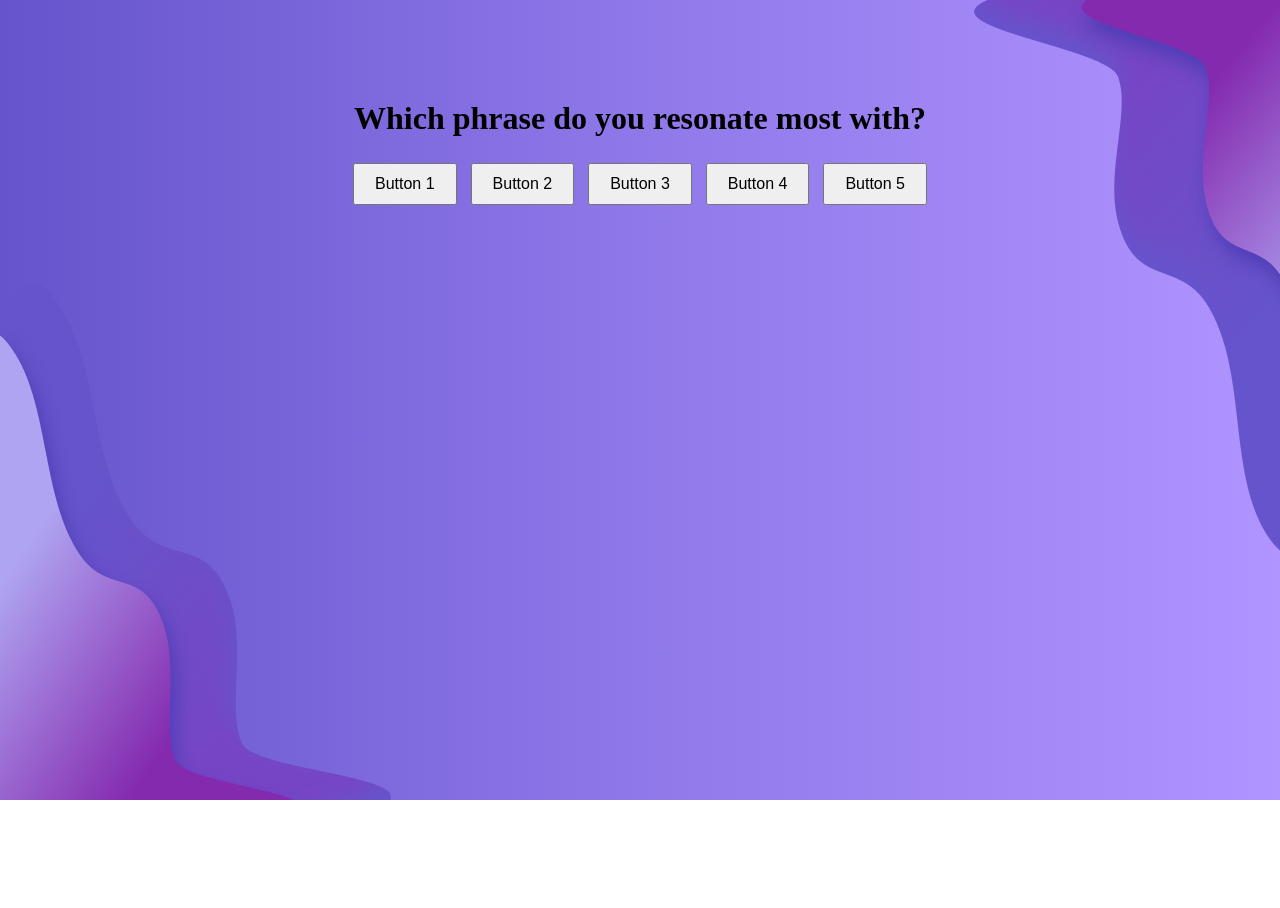
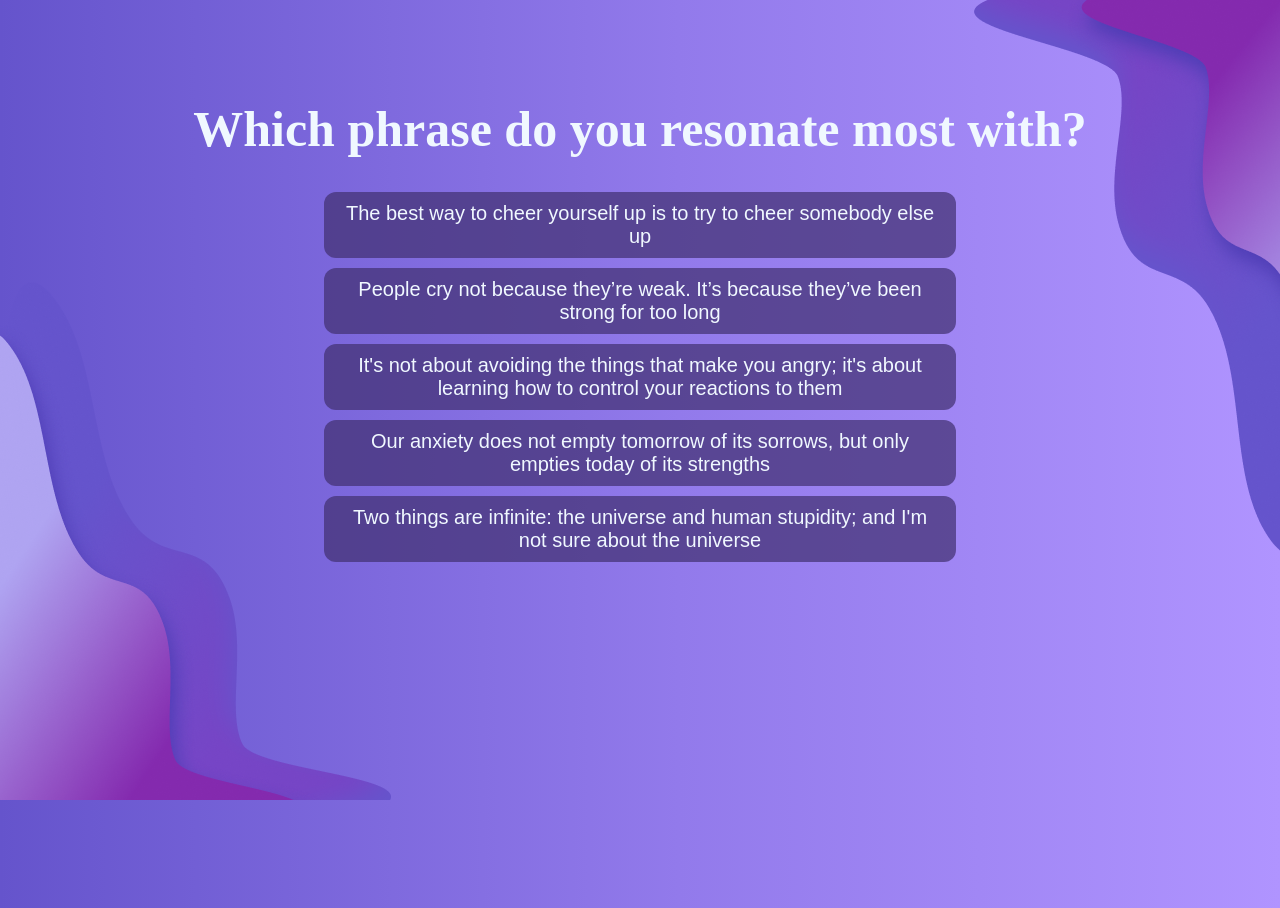
Before and after one commit to cse110-sp23-group6/SixthSense, a plain HTML site: page emotions2/emotions2.html in a window 1280 px wide. Before the commit the page ends 800 px from the top, so only its background shows below. Drawn offline with Linux system fonts and the light colour scheme.

Commit message:
added all the components need to do some touch up + makek vectors shrink with screen size

```diff
--- a/emotions2/emotions2.html
+++ b/emotions2/emotions2.html
@@ -1,5 +1,5 @@
 <!DOCTYPE html>
-<html>
+<html lang="en">
 <head>
   <title>Emotions2 page</title>
   <link rel="stylesheet" type="text/css" href="styles.css">
@@ -7,13 +7,13 @@
 <body>
   <div class="container">
 
-    <h1>Which phrase do you resonate most with?</h1>
+    <h1 id="prompt">Which phrase do you resonate most with?</h1>
     <div class="buttons">
-      <button>Button 1</button>
-      <button>Button 2</button>
-      <button>Button 3</button>
-      <button>Button 4</button>
-      <button>Button 5</button>
+      <button>The best way to cheer yourself up is to try to cheer somebody else up</button>
+      <button>People cry not because they’re weak. It’s because they’ve been strong for too long </button>
+      <button>It's not about avoiding the things that make you angry; it's about learning how to control your reactions to them</button>
+      <button>Our anxiety does not empty tomorrow of its sorrows, but only empties today of its strengths</button>
+      <button>Two things are infinite: the universe and human stupidity; and I'm not sure about the universe</button>
     </div>
 
     <div class="images">
--- a/emotions2/styles.css
+++ b/emotions2/styles.css
@@ -6,13 +6,25 @@ body{
     rgb(146,122,235) 47% ,
     rgb(101,84,204)
   );
+  color:aliceblue;
+}
+
+h1{
+  font-size: 50px;
 }
 
 .container {
   text-align: center;
   margin-top: 100px;
+  height: 100vh;
 }
 
+.image{
+  max-width: 100%;
+  height: auto;
+}
+
+/* vectors for background*/
 .rightvector {
   position: absolute;
   top: 0px;
@@ -25,12 +37,30 @@ body{
   left: 0px;
 }
 
+/* buttons */
 .buttons {
+  display: flex;
+  flex-direction: column;
+  align-items: center;
   margin-top: 20px;
 }
 
 button {
+  /* rounded borders*/
+  border: none;
+  border-radius: 12px;
+
+  background-color: rgba(65,48,112,.7);
+  color:aliceblue;
+
   padding: 10px 20px;
-  font-size: 16px;
-  margin: 5px;
+  font-size: 20px;
+  margin-bottom: 10px;
+  width: 50%; /* Adjust the width as needed */
 }
+
+@media (max-width: 768px) {
+  button {
+    width: 80%; /* Adjust the width for smaller screens */
+  }
+}
```
